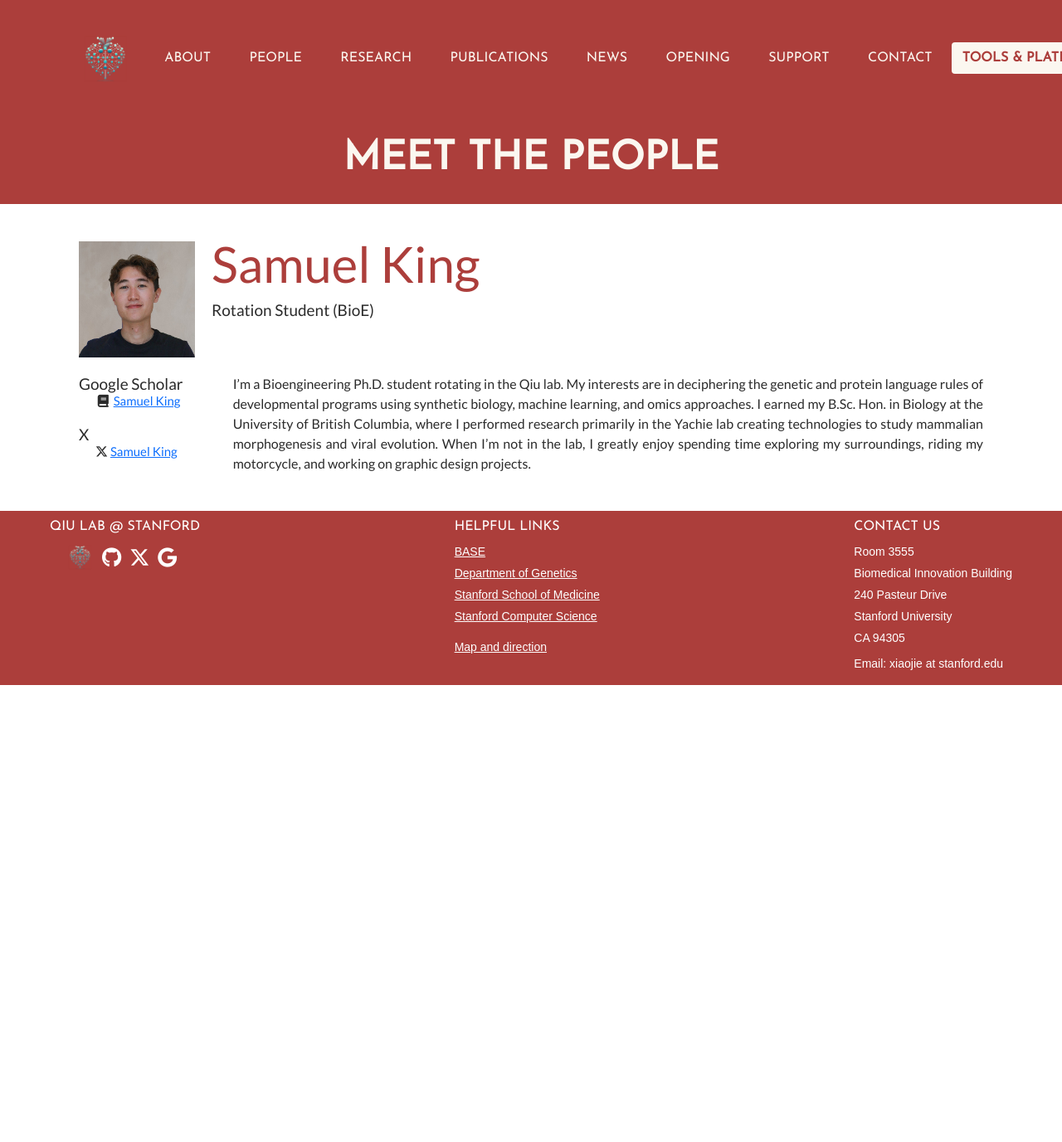
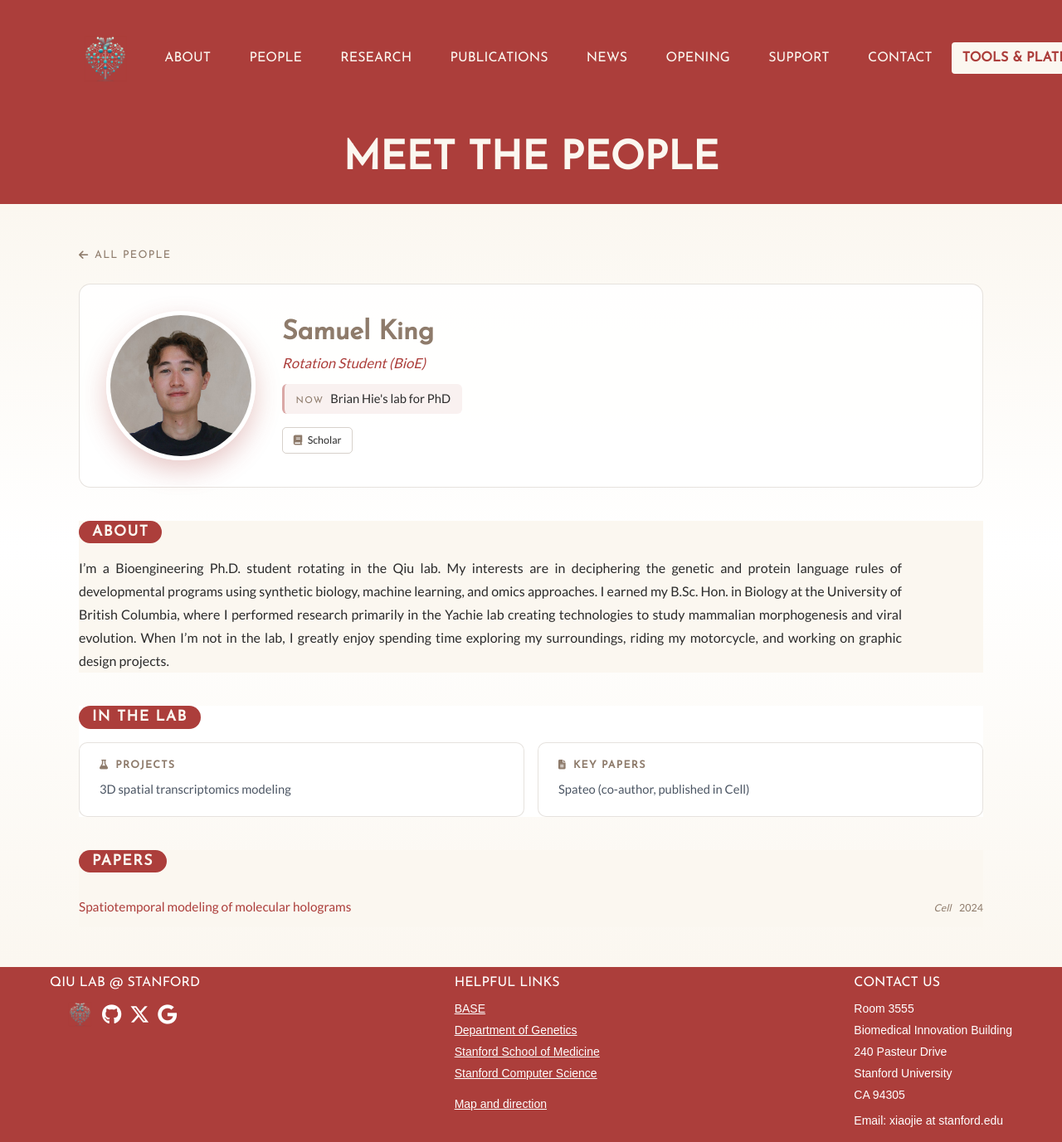
Before and after one commit to aristoteleo/qiu_lab_website, a Jekyll site: the page built from _people/samuel.md, in a window 1280 px wide. Shown: the whole page at 83% size. Built offline with Jekyll 4.4.1, drawn with Linux system fonts in a browser that asks for light colours; before the commit the page ends 900 px from its top, so only the background shows below that.

Commit message:
Redesign the person profile page and list each person's papers
Layout: hero card with a large round headshot, name, role, a "Now"
line for alumni, and the links as buttons; then About, "In the lab",
and Papers as pill-headed sections.

Papers are matched by the person's name appearing in a paper's
author_list, giving 21 of 43 profiles a publication list. The PI opts
out with `all_papers: true` and keeps the full list, because seven older
"previous involved work" entries have author lists that are truncated
mid-list in the data, so matching would have silently dropped them from
his page. His hand-written papers block is removed now that the layout
renders one.

"In the lab" surfaces the projects / key papers / current role fields
that alumni already carried but which only ever appeared on the People
index, never on their own page. Some alumni have no bio, so their
profile was previously close to empty.

`contact_email` is deliberately still not rendered; verified that none
of the stored addresses appear on any profile.

Co-Authored-By: Claude Opus 5 (1M context) <noreply@anthropic.com>

```diff
--- a/_layouts/people.html
+++ b/_layouts/people.html
@@ -2,103 +2,114 @@
 layout: "wrapper"
 ---
 
-<div class="container">
-        <div class="bigspacer"></div>
-        <div class="row">
-            <div class="col-lg-12">
-                <div class="media">
-                    <img class="pull-left pad-right media-object" width="160" src="{{ site.baseurl }}/assets/images/headshots/{% if page.headshot %}{{ page.headshot }}{% else %}placeholder-headshot.png{% endif %}">
-                    <div class="media-body">
-                        <div class="bigtitle" style="color: #AC3E3B;">
-                            {{ page.name }}
-                        </div>
-                        <p>
-                            <div class="smallhead">
-                                {{ page.position }}
-                            </div>
-                        </p>
-                    </div>
-                </div>
-            </div>
+{% comment %}
+  Papers are matched by surname-and-given-name appearing in a paper's
+  author_list. Some older "previous involved work" entries have truncated
+  author lists, so the PI opts out of matching with `all_papers: true`.
+{% endcomment %}
+{% assign short_name = page.name | split: "," | first | strip %}
+{% assign sorted_papers = site.papers | sort: "year" | reverse %}
+{% capture paper_rows %}
+  {% for paper in sorted_papers %}
+    {% if page.all_papers or paper.author_list contains short_name %}
+    <li class="person-paper">
+      <a class="person-paper-title" href="{{ paper.url }}">{{ paper.paper_title }}</a>
+      <span class="person-paper-meta">
+        {% if paper.journal %}<span class="person-paper-venue">{{ paper.journal }}</span>{% endif %}
+        {% if paper.year %}<span class="person-paper-year">{{ paper.year }}</span>{% endif %}
+      </span>
+    </li>
+    {% endif %}
+  {% endfor %}
+{% endcapture %}
+
+{% assign body = content | strip %}
+{% assign bio = page.bio | default: "" | strip %}
+
+<div class="person-page">
+  <div class="container py-5">
+
+    <a class="person-back" href="{{ site.baseurl }}/people">
+      <i class="fas fa-arrow-left"></i> All people
+    </a>
+
+    <header class="person-hero">
+      <div class="person-avatar">
+        <img
+          src="{{ site.baseurl }}/assets/images/headshots/{% if page.headshot %}{{ page.headshot }}{% else %}placeholder-headshot.png{% endif %}"
+          alt="{{ page.name }}"
+        />
+      </div>
+
+      <div class="person-hero-body">
+        <h1 class="person-name">{{ page.name }}</h1>
+        <p class="person-position">{{ page.position }}</p>
+
+        {% if page.current_role %}
+        {% assign role_url = page.current_role_url | default: "" %}
+        <p class="person-now">
+          <span class="person-now-label">Now</span>
+          {% if role_url != "" %}<a href="{{ role_url }}">{{ page.current_role }}</a>{% else %}{{ page.current_role }}{% endif %}
+        </p>
+        {% endif %}
+
+        {% assign gs = page.google_scholar | default: "" %}
+        {% assign gh = page.GitHub | default: "" %}
+        {% assign web = page.website | default: "" %}
+        {% assign tw = page.twitter | default: "" %}
+        {% assign li = page.linkedin | default: "" %}
+        {% assign em = page.email | default: "" %}
+        {% assign cv = page.cv_url | default: "" %}
+        <div class="person-links">
+          {% if gs != "" %}<a class="person-link" href="{{ gs }}"><i class="fa fa-book"></i> Scholar</a>{% endif %}
+          {% if gh != "" %}<a class="person-link" href="{{ gh }}"><i class="fab fa-github"></i> GitHub</a>{% endif %}
+          {% if web != "" %}<a class="person-link" href="{{ web }}"><i class="fas fa-globe"></i> Website</a>{% endif %}
+          {% if li != "" %}<a class="person-link" href="{{ li }}"><i class="fab fa-linkedin"></i> LinkedIn</a>{% endif %}
+          {% if tw != "" %}<a class="person-link" href="{{ tw }}"><i class="fab fa-x-twitter"></i> X</a>{% endif %}
+          {% if cv != "" %}<a class="person-link" href="{{ site.baseurl }}/{{ cv }}"><i class="fas fa-file-pdf"></i> CV</a>{% endif %}
+          {% if em != "" %}<a class="person-link" href="mailto:{{ em }}"><i class="fas fa-envelope"></i> {{ em }}</a>{% endif %}
         </div>
-        <div class="bigspacer"></div>
-        <div class="row">
-            <div class="col-lg-2">
-                {% if page.cv_url %}
-                <div class="smallhead">
-                    CV
-                </div>
-                <div class="pad-left note">
-                    <div class="smallspacer"></div>
-                    <i class="far fa-file"></i>
-                    <a class="off" href="{{ site.baseurl }}/{{ page.cv_url }}">cv.pdf</a>
-                </div>
-                <div class="bigspacer"></div>
-                {% endif %}
-                {% if page.GitHub %}
-                <div class="smallhead">
-                    GitHub
-                </div>
-                <div class="pad-left note">
-                    <div class="smallspacer"></div>
-                    <i class="fab fa-github"></i>
-                    <a class="off" href="{{ page.GitHub }}">{{ page.name }}</a>
-                </div>
-                <div class="bigspacer"></div>
-                {% endif %}
-                {% if page.website %}
-                <div class="smallhead">
-                    Website
-                </div>
-                <div class="pad-left note">
-                    <div class="smallspacer"></div>
-                    <i class="fas fa-globe"></i>
-                    <a class="off" href="{{ page.website }}">{{ page.name }}</a>
-                </div>
-                <div class="bigspacer"></div>
-                {% endif %}
-                {% if page.google_scholar %}
-                <div class="smallhead">
-                    Google Scholar
-                </div>
-                <div class="pad-left note">
-                    <div class="smallspacer"></div>
-                    <i class="fa fa-book fa-fw"></i>
-                    <a class="off" href="{{ page.google_scholar }}">{{ page.name }}</a>
-                </div>
-                <div class="bigspacer"></div>
-                {% endif %}
-                {% if page.twitter %}
-                <div class="smallhead">
-                    X
-                </div>
-                <div class="pad-left note">
-                    <div class="smallspacer"></div>
-                    <i class="fab fa-x-twitter"></i>
-                    <a class="off" href={{ page.twitter }}>{{ page.name }}</a>
-                </div>
-                <div class="bigspacer"></div>
-                {% endif %}
-                {% if page.email %}
-                <div class="smallhead">
-                    Email
-                </div>
-                <div class="pad-left note">
-                    <div class="smallspacer"></div>
-                    <i class="fa fa-inbox fa-fw"></i>
-                    {{ page.email }}
-                </div>
-                <div class="bigspacer"></div>
-                {% endif %}
-            </div>
-            <div class="col-lg-10">
-                <div class="justified-paragraph">
-                  {{ page.bio }}
-                </div>
-                <div class="bigspacer"></div>
-                <div class="justified-paragraph">
-                    {{ content }}
-                </div>
-            </div>
+      </div>
+    </header>
+
+    {% if bio != "" or body != "" %}
+    <section class="person-section">
+      <h2 class="person-section-title">About</h2>
+      {% if bio != "" %}<div class="person-bio">{{ page.bio }}</div>{% endif %}
+      {% if body != "" %}<div class="person-bio">{{ content }}</div>{% endif %}
+    </section>
+    {% endif %}
+
+    {% if page.projects or page.papers %}
+    <section class="person-section">
+      <h2 class="person-section-title">In the lab</h2>
+      <div class="person-lab">
+        {% if page.projects %}
+        <div class="person-lab-item">
+          <h3><i class="fas fa-flask"></i> Projects</h3>
+          {% if page.projects.first %}
+          <ul>{% for item in page.projects %}<li>{{ item }}</li>{% endfor %}</ul>
+          {% else %}<p>{{ page.projects }}</p>{% endif %}
         </div>
-    </div>
+        {% endif %}
+        {% if page.papers %}
+        <div class="person-lab-item">
+          <h3><i class="fas fa-file-alt"></i> Key papers</h3>
+          {% if page.papers.first %}
+          <ul>{% for item in page.papers %}<li>{{ item }}</li>{% endfor %}</ul>
+          {% else %}<p>{{ page.papers }}</p>{% endif %}
+        </div>
+        {% endif %}
+      </div>
+    </section>
+    {% endif %}
+
+    {% if paper_rows contains "person-paper" %}
+    <section class="person-section">
+      <h2 class="person-section-title">Papers</h2>
+      <ul class="person-papers">{{ paper_rows }}</ul>
+    </section>
+    {% endif %}
+
+  </div>
+</div>
--- a/_sass/2-layouts/2-layouts_dir.sass
+++ b/_sass/2-layouts/2-layouts_dir.sass
@@ -5,3 +5,4 @@
 @import "news"
 @import "papers"
 @import "support"
+@import "person"
--- /dev/null
+++ b/_sass/2-layouts/person.sass
@@ -0,0 +1,226 @@
+.person-page
+  background: linear-gradient(180deg, $off-white 0%, #ffffff 45%, $off-white 100%)
+
+  .person-back
+    display: inline-flex
+    align-items: center
+    gap: 0.4rem
+    margin-bottom: 1.5rem
+    font-family: 'Josefin Sans', sans-serif
+    font-size: 0.8rem
+    text-transform: uppercase
+    letter-spacing: 0.1em
+    color: $brown
+    text-decoration: none
+
+    &:hover
+      color: $red
+
+  .person-hero
+    display: flex
+    flex-wrap: wrap
+    align-items: center
+    gap: 2rem
+    padding: 2rem
+    border-radius: 14px
+    background-color: rgba(255, 255, 255, 0.85)
+    border: 1px solid rgba(142, 123, 107, 0.22)
+
+  .person-avatar
+    flex: 0 0 auto
+
+    img
+      width: 180px
+      height: 180px
+      border-radius: 50%
+      object-fit: cover
+      border: 5px solid $white
+      box-shadow: 0 12px 30px rgba(172, 62, 59, 0.28)
+
+    @media screen and (max-width: 576px)
+      img
+        width: 130px
+        height: 130px
+
+  .person-hero-body
+    flex: 1 1 20rem
+    min-width: 0
+
+  .person-name
+    font-size: 2rem
+    line-height: 1.2
+    text-transform: none
+    color: $brown
+    margin-bottom: 0.3rem
+    @media screen and (max-width: 768px)
+      font-size: 1.5rem
+
+  .person-position
+    font-size: 1.05rem
+    font-style: italic
+    color: $red
+    margin-bottom: 0.75rem
+
+  .person-now
+    display: inline-flex
+    flex-wrap: wrap
+    align-items: baseline
+    gap: 0.5rem
+    margin-bottom: 1rem
+    padding: 0.4rem 0.85rem
+    border-radius: 6px
+    background-color: rgba(172, 62, 59, 0.07)
+    border-left: 3px solid rgba(172, 62, 59, 0.4)
+    font-size: 0.92rem
+
+    .person-now-label
+      font-family: 'Josefin Sans', sans-serif
+      font-size: 0.7rem
+      text-transform: uppercase
+      letter-spacing: 0.12em
+      color: $brown
+
+  .person-links
+    display: flex
+    flex-wrap: wrap
+    gap: 0.5rem
+
+  .person-link
+    display: inline-flex
+    align-items: center
+    gap: 0.4rem
+    padding: 0.35rem 0.8rem
+    border-radius: 5px
+    border: 1px solid rgba(142, 123, 107, 0.35)
+    font-size: 0.78rem
+    color: $black
+    text-decoration: none
+    transition: all 0.25s ease-in-out
+
+    i
+      font-size: 0.75rem
+      color: $brown
+
+    &:hover
+      border-color: $red
+      color: $red
+      background-color: rgba(172, 62, 59, 0.06)
+
+      i
+        color: $red
+
+  .person-section
+    margin-top: 2.5rem
+
+  .person-section-title
+    display: inline-block
+    font-size: 1.1rem
+    padding: 0.2rem 1rem
+    border-radius: 999px
+    background-color: $red
+    color: $off-white
+    letter-spacing: 0.08em
+    margin-bottom: 1rem
+
+  .person-bio
+    font-size: 1rem
+    line-height: 1.75
+    text-align: justify
+    max-width: 62rem
+
+    + .person-bio
+      margin-top: 1rem
+
+  .person-lab
+    display: grid
+    grid-template-columns: 1fr
+    gap: 1rem
+
+    @media screen and (min-width: 768px)
+      grid-template-columns: 1fr 1fr
+
+  .person-lab-item
+    padding: 1.25rem 1.5rem
+    border-radius: 10px
+    background-color: $white
+    border: 1px solid rgba(142, 123, 107, 0.22)
+
+    h3
+      display: flex
+      align-items: center
+      gap: 0.5rem
+      font-size: 0.78rem
+      text-transform: uppercase
+      letter-spacing: 0.1em
+      color: $brown
+      margin-bottom: 0.6rem
+
+      i
+        font-size: 0.72rem
+
+    p, li
+      font-size: 0.92rem
+      line-height: 1.6
+      color: #4b5563
+
+    p
+      margin: 0
+
+    ul
+      list-style: none
+      margin: 0
+      padding: 0
+
+      li
+        position: relative
+        padding-left: 0.95rem
+        margin-bottom: 0.35rem
+
+        &::before
+          content: '\25B8'
+          position: absolute
+          left: 0
+          color: $brown
+
+  .person-papers
+    list-style: none
+    margin: 0
+    padding: 0
+
+  .person-paper
+    display: flex
+    flex-wrap: wrap
+    align-items: baseline
+    justify-content: space-between
+    gap: 0.5rem 1.5rem
+    padding: 0.85rem 0
+    border-bottom: 1px solid rgba(142, 123, 107, 0.18)
+
+    &:last-child
+      border-bottom: none
+
+  .person-paper-title
+    flex: 1 1 24rem
+    font-size: 0.96rem
+    line-height: 1.5
+    color: $red
+    text-decoration: none
+
+    &:hover
+      text-decoration: underline
+
+  .person-paper-meta
+    flex: 0 0 auto
+    display: flex
+    align-items: center
+    gap: 0.6rem
+
+  .person-paper-venue
+    font-size: 0.76rem
+    font-style: italic
+    color: $brown
+
+  .person-paper-year
+    font-size: 0.78rem
+    color: $brown
+    font-variant-numeric: tabular-nums
```
Also changed, not shown: _people/xiaojie.md (+1 -10 lines).
